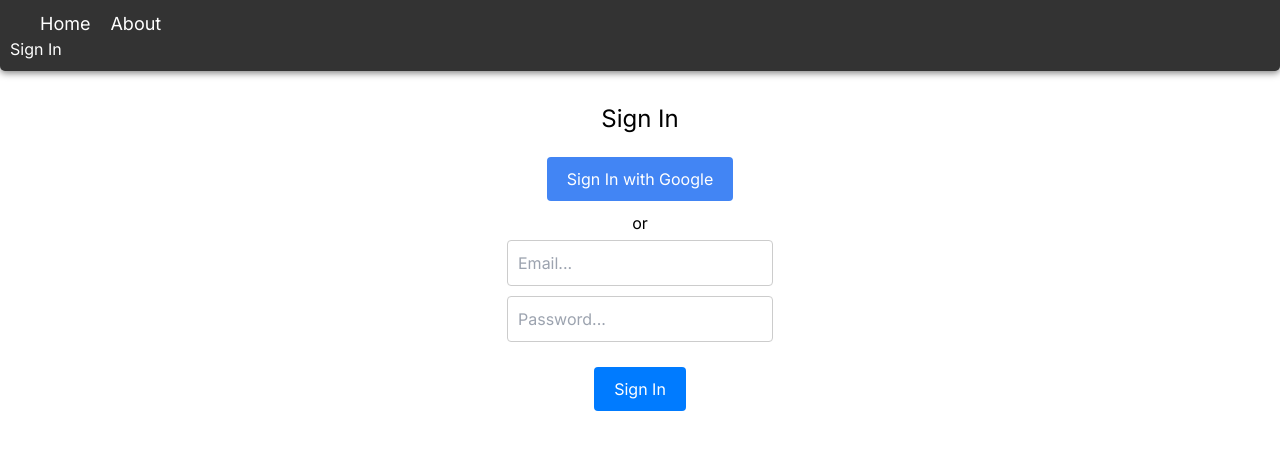
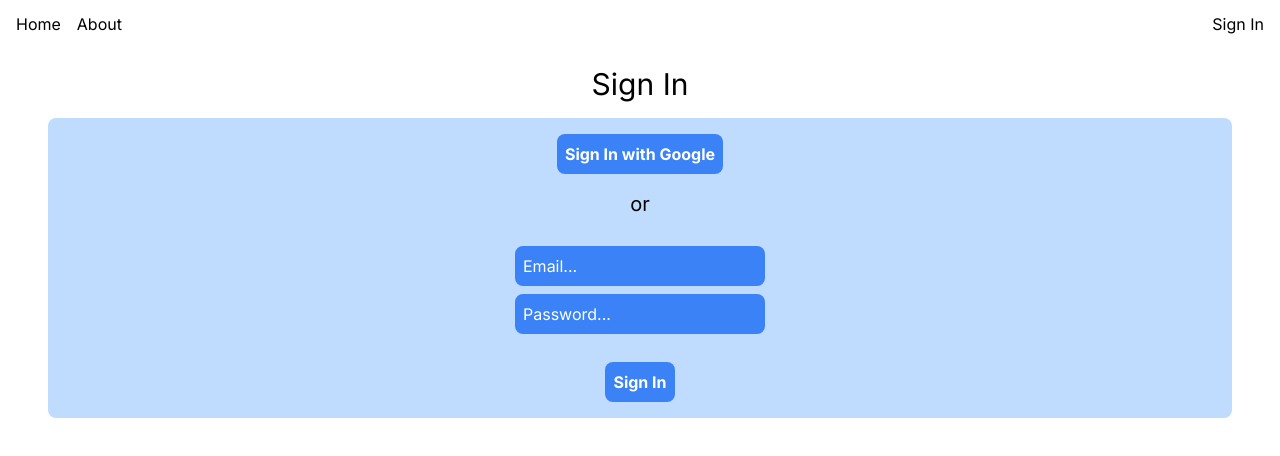
Before and after one commit to StandaFrontMan/Blame-Your-Code, a Next.js app: page /pages/authPage in a window 1280 px wide. Shown: the top 456 px of the page. Built offline with nearby package versions, Linux system fonts and the light colour scheme; no server answers.

Commit message:
fix: styles for all components in app

```diff
--- a/src/app/components/Authtorization/CredentialsAuthForm.tsx
+++ b/src/app/components/Authtorization/CredentialsAuthForm.tsx
@@ -27,13 +27,13 @@
     }
 
   return (
-    <form onSubmit={handleSubmit}>
-        <div className='inputBlock'>
-            <input placeholder='Email...' type="email" name='email' required/>
-            <input placeholder='Password...' type="password" name='password' required/>
+    <form  className='flex flex-col justify-center items-center' onSubmit={handleSubmit}>
+        <div className='px-2 py-2 mx-2 my-2 flex flex-col justify-center items-center'>
+            <input className='px-2 py-2 mx-2 my-1 text-gray-800 bg-blue-500 hover:bg-blue-600 rounded-lg duration-150 outline-none placeholder-white' placeholder='Email...' type="email" name='email' required/>
+            <input className='px-2 py-2 mx-2 my-1 text-gray-800 bg-blue-500 hover:bg-blue-600 rounded-lg duration-150 outline-none placeholder-white' placeholder='Password...' type="password" name='password' required/>
         </div>
         <div className='buttonBlock'>
-            <button className='signInButton'>Sign In</button>
+            <button className='py-2 px-2 mx-2 my-2 bg-blue-500 hover:bg-blue-600 text-white font-bold rounded-lg duration-150'>Sign In</button>
         </div>
     </form>
   )
--- a/src/app/components/Authtorization/GoogleAuthButton.tsx
+++ b/src/app/components/Authtorization/GoogleAuthButton.tsx
@@ -10,7 +10,7 @@
     const callbackUrl = searchParams.get('callbackUrl') || '/pages/profilePage';
 
   return (
-    <button className='googleAuthButton' onClick={() => signIn('google', {callbackUrl})}>
+    <button className='py-2 px-2 mx-2 my-2 bg-blue-500 hover:bg-blue-600 text-white font-bold rounded-lg duration-150' onClick={() => signIn('google', {callbackUrl})}>
         Sign In with Google
     </button>
   )
--- a/src/app/components/Header/SignInButton.tsx
+++ b/src/app/components/Header/SignInButton.tsx
@@ -3,7 +3,10 @@
 
 const SignInButton = () => {
   return (
-    <Link href='/pages/authPage'>Sign In</Link>
+    <Link
+      className='inline-block py-3 px-2 border-b-2 border-transparent hover:text-blue-600 hover:border-blue-600 duration-150"'
+      href='/pages/authPage'
+    >Sign In</Link>
   )
 }
 
--- a/src/app/components/Header/SignOutButton.tsx
+++ b/src/app/components/Header/SignOutButton.tsx
@@ -4,7 +4,7 @@
 const SignOutButton = () => {
   return (
     <button
-        className='userButton'
+        className='inline-block py-3 px-2 border-b-2 border-transparent hover:text-blue-600 hover:border-blue-600 duration-150'
         onClick={() => signOut({callbackUrl: '/'})}
     >
         Sign Out
--- a/src/app/globals.css
+++ b/src/app/globals.css
@@ -2,113 +2,8 @@
 @tailwind components;
 @tailwind utilities;
 
-.headerContainer {
-  background-color: #333;
-  padding: 10px;
-  color: white;
-  box-shadow: 0px 2px 7px rgba(0, 0, 0, 0.5); /* Добавляем тень */
-  border-radius: 0 0 5px 5px;
+.gg {
+  flex-direction: column;
+  justify-content: center;
+  align-items: center;
 }
-
-.linksContainer {
-  display: flex;
-  justify-content: space-between;
-  align-items: center;
-  max-width: 1200px;
-  margin: 0 auto;
-}
-
-.linksList {
-  list-style: none;
-  display: flex;
-  gap: 20px;
-  padding: 0;
-  margin: 0;
-}
-
-.listElement {
-  font-size: 18px;
-}
-
-.listElement a {
-  color: white;
-  text-decoration: none;
-  transition: color 0.3s ease;
-}
-
-.listElement a:hover {
-  color: lightgray;
-}
-
-
-
-.container {
-  display: flex;
-  justify-content: center;
-  padding: 30px;
-  border-radius: 8px;
-  min-height: 100vh;
-}
-
-.stack {
-  text-align: center;
-}
-
-.title {
-  font-size: 24px;
-  margin-bottom: 20px;
-}
-
-.orDivider {
-  margin: 20px 0;
-  font-size: 18px;
-  color: #777;
-}
-
-
-.googleAuthButton {
-  background-color: #4285f4;
-  color: white;
-  border: none;
-  padding: 10px 20px;
-  font-size: 16px;
-  cursor: pointer;
-  border-radius: 4px;
-  margin-bottom: 10px;
-}
-
-.googleAuthButton:hover {
-  background-color: #357ae8;
-}
-
-
-.authForm {
-  text-align: center;
-}
-
-.inputBlock {
-  margin-bottom: 20px;
-}
-
-input {
-  padding: 10px;
-  margin: 5px;
-  border: 1px solid #ccc;
-  border-radius: 4px;
-  width: 50%;
-  box-sizing: border-box;
-}
-
-.signInButton {
-  background-color: #007bff;
-  color: white;
-  border: none;
-  padding: 10px 20px;
-  font-size: 16px;
-  cursor: pointer;
-  border-radius: 4px;
-}
-
-.signInButton:hover {
-  background-color: #0056b3;
-}
--- a/src/app/modules/Header/application/HeaderAuthSection/HeaderAuthSection.tsx
+++ b/src/app/modules/Header/application/HeaderAuthSection/HeaderAuthSection.tsx
@@ -6,12 +6,12 @@
 
 export default function HeaderAuthSection({ session }: ISession) {
     return (
-        <div className="authContainer">
+        <div className="ml-auto">
             <div className="linksContanier">
                 <ul className="linksList">
                 {
                     session?.user && (
-                        <li className="listElement">
+                        <li className="inline-block py-3 px-2 border-b-2 border-transparent hover:text-blue-600 hover:border-blue-600 duration-150">
                             <Link href='/pages/profilePage'>Profile</Link>
                         </li>
                     )
--- a/src/app/modules/Header/application/HeaderContainer/page.tsx
+++ b/src/app/modules/Header/application/HeaderContainer/page.tsx
@@ -4,23 +4,23 @@
 
 export default function HeaderContainer({ session }: ISession) {
     return (
-        <nav className="headerContainer">
-            <div className="linksContainer">
+        <nav className="px-2">
+            <div className="flex">
                 <ul className="linksList">
 
-                    <li className="listElement">
+                     <li className="inline-block py-3 px-2 border-b-2 border-transparent hover:text-blue-600 hover:border-blue-600 duration-150"> {/* стили для ссылок */}
                         <Link href='/'>Home</Link>
                     </li>
 
-                    <li className="listElement">
+                    <li className="inline-block py-3 px-2 border-b-2 border-transparent hover:text-blue-600 hover:border-blue-600 duration-150">
                         <Link href='/pages/aboutPage'>About</Link>
                     </li>
 
                 </ul>
+
+                <HeaderAuthSection session={session}/>
+
             </div>
-
-            <HeaderAuthSection session={session}/>
-
         </nav>
     )
 }
--- a/src/app/page.tsx
+++ b/src/app/page.tsx
@@ -2,8 +2,8 @@
 
 export default function Home() {
   return (
-    <main className="container">
-      Home Container
+    <main className="mx-10">
+      <h1 className='px-2 py-2 mx-2 my-2 text-3xl flex items-center justify-center'>Home Page</h1>
     </main>
   )
 }
--- a/src/app/pages/aboutPage/page.tsx
+++ b/src/app/pages/aboutPage/page.tsx
@@ -1,7 +1,7 @@
 export default function AboutPage() {
     return (
-        <main className="container">
-            About Page
+        <main className="mx-10">
+            <h1 className="px-2 py-2 mx-2 my-2 text-3xl flex items-center justify-center">About Page</h1>
         </main>
     )
 }
--- a/src/app/pages/authPage/page.tsx
+++ b/src/app/pages/authPage/page.tsx
@@ -3,11 +3,11 @@
 
 export default async function AuthPage() {
     return (
-        <main className="container">
-            <div className="stack">
-                <h1 className="title">Sign In</h1>
+        <main className="mx-10">
+            <h1 className="px-2 py-2 mx-2 my-2 text-3xl flex items-center justify-center">Sign In</h1>
+            <div className="px-2 py-2 mx-2 my-2 flex flex-col justify-center items-center bg-blue-200 rounded-lg">
                 <GoogleAuthButton />
-                <div>or</div>
+                <div className="mx-2 my-2 text-xl">or</div>
                 <CredentialsAuthForm />
             </div>
         </main>
--- a/src/app/pages/profilePage/page.tsx
+++ b/src/app/pages/profilePage/page.tsx
@@ -1,7 +1,22 @@
-export default function profilePage() {
+import { authConfig } from "@/app/configs/auth"
+import { getServerSession } from "next-auth"
+
+export default async function profilePage() {
+
+    const session = await getServerSession( authConfig ); // получение данных о сессии в серверноп компоненте
+
     return (
-        <main className="container">
-            Profile Page
+        <main className="mx-10">
+            <h1 className="px-2 py-2 mx-2 my-2 text-3xl flex items-center justify-center">Profile Page</h1>
+            <div className="px-2 py-2 mx-2 my-2 flex flex-col justify-center items-center bg-blue-200 rounded-lg">
+                <div className="px-2 py-2 mx-2 my-1">
+                    {session?.user?.image && <img className="w-32 h-32 rounded-full shadow-md" src={session?.user?.image} alt=""/>}
+                </div>
+                <div className="px-2 py-2 mx-2 my-1">
+                    <h4 className="profileInfoElement">Name: {session?.user?.name}</h4>
+                    <h4 className="profileInfoElement">Email: {session?.user?.email}</h4>
+                </div>
+            </div>
         </main>
     )
 }
```
